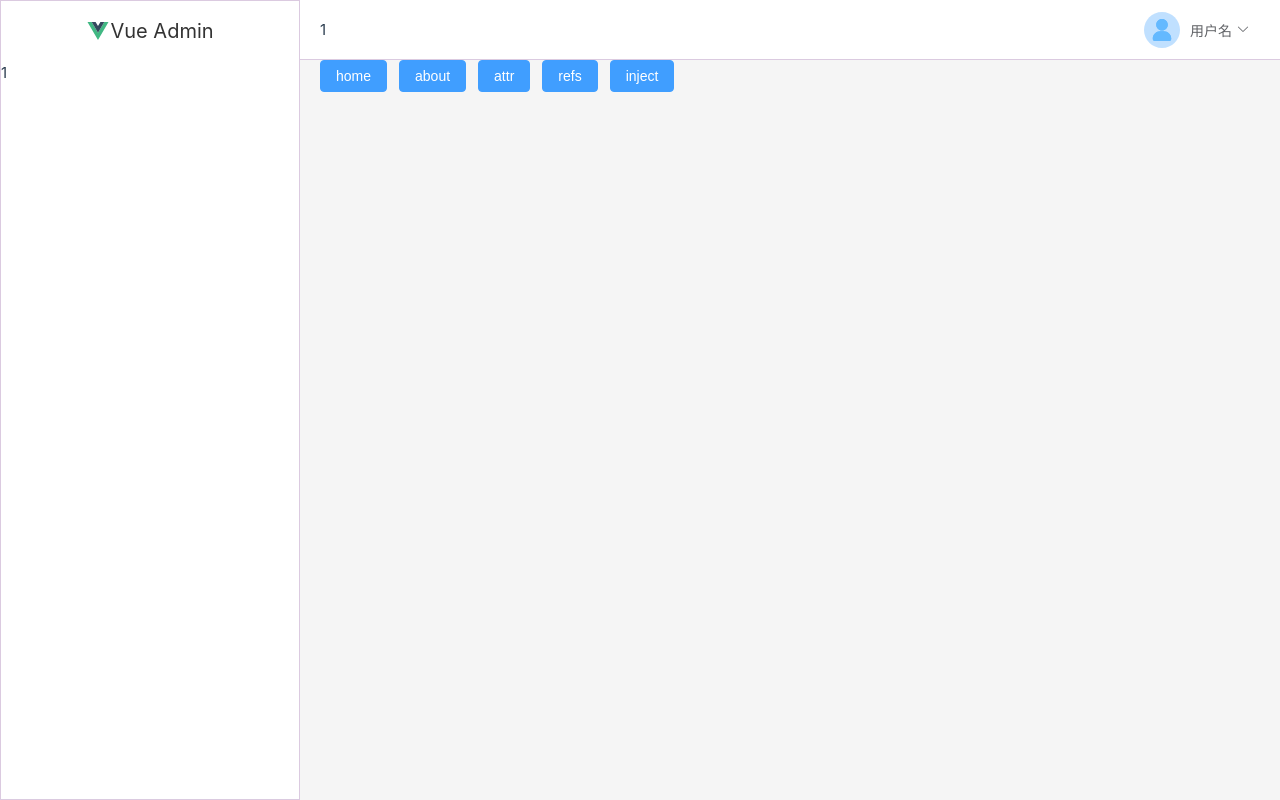
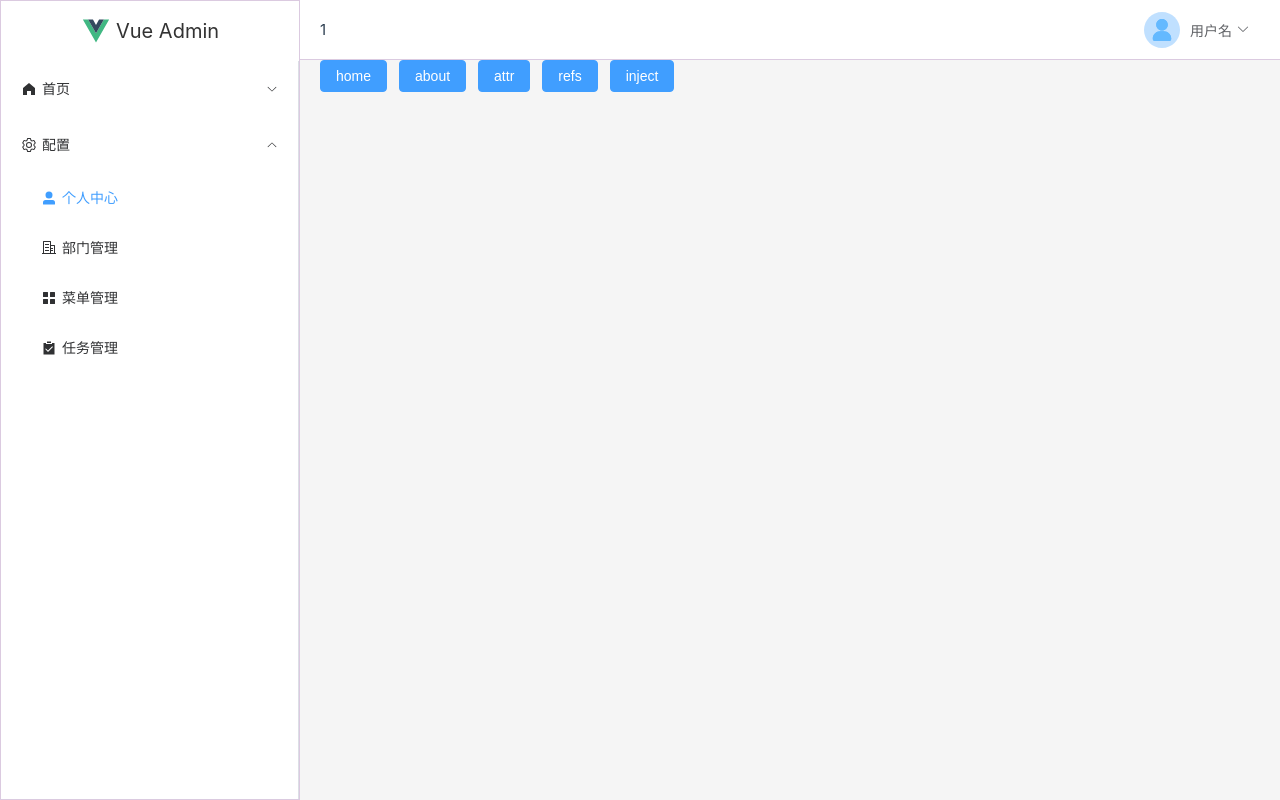
Before and after one commit to ykshang/vueDemo, a Vue app in the folder demo/: page / in a window 1280 px wide. Built offline with nearby package versions, Linux system fonts and the light colour scheme; no server answers.

Commit message:
feat: 完成菜单的初步封装

```diff
--- a/demo/src/views/Layout/Aside/Aside.vue
+++ b/demo/src/views/Layout/Aside/Aside.vue
@@ -4,21 +4,24 @@
       <IconVue class="icon" />
       Vue Admin
     </div>
-    <div class="menu">1</div>
+    <MenuLayout></MenuLayout>
   </div>
 </template>
 
 <script setup lang="ts">
 import { IconVue } from '@/components/icons'
+import MenuLayout from '@/views/Layout/Menu/Menu.vue'
 
 defineOptions({
   name: 'AsideLayout',
 })
+
 </script>
 <style lang="scss" scoped>
 .aside {
   display: flex;
   flex-direction: column;
+
   .title {
     height: 60px;
     line-height: 60px;
@@ -27,11 +30,17 @@ defineOptions({
     color: #333;
     display: flex;
     margin: auto;
+    display: flex;
+    justify-items: center;
+    align-items: center;
+
     .icon {
-      width: 24px;
+      width: 30px;
       height: auto;
+      margin-right: 5px;
     }
   }
+
   .menu {
     flex: 1;
   }
--- a/demo/src/views/Layout/Header/Header.vue
+++ b/demo/src/views/Layout/Header/Header.vue
@@ -7,8 +7,8 @@
 </template>
 
 <script setup lang="ts">
-// import TogglerTheme from './TogglerTheme/TogglerTheme.vue'
-import UserAvatar from './UserAvatar/Index.vue'
+// import TogglerTheme from './TogglerTheme.vue'
+import UserAvatar from './UserAvatar.vue'
 defineOptions({
   name: 'HeaderLayout',
 })
--- /dev/null
+++ b/demo/src/views/Layout/Menu/Menu.vue
@@ -0,0 +1,43 @@
+<template>
+  <el-menu class="menu" default-active="2-1" @open="handleOpen" @close="handleClose">
+    <el-sub-menu v-for="menu1 in menuData" :index="menu1.index" :key="menu1.index">
+      <template #title>
+        <component class="menu_icon" :is="menu1.icon"></component>
+        <span class="menu_title">{{ menu1.title }}</span>
+      </template>
+      <el-menu-item v-for="menu2 in menu1.subMenu" :index="menu2.index" :key="menu2.index">
+        <component class="menu_icon" :is="menu2.icon"></component>
+        <span class="menu_title">{{ menu2.title }}</span>
+      </el-menu-item>
+    </el-sub-menu>
+  </el-menu>
+</template>
+
+<script lang="ts" setup>
+import menuData from './menu-data'
+defineOptions({
+  name: 'MenuLayout',
+})
+
+const handleOpen = (key: string, keyPath: string[]) => {
+  console.log(key, keyPath)
+}
+const handleClose = (key: string, keyPath: string[]) => {
+  console.log(key, keyPath)
+}
+</script>
+<style lang="scss" scoped>
+.menu {
+  flex: 1;
+
+  .menu_icon {
+    width: 16px;
+    height: auto;
+    margin-right: 5px;
+  }
+
+  ::deep(.el-sub-menu__title) {
+    font-size: 20px;
+  }
+}
+</style>
--- /dev/null
+++ b/demo/src/views/Layout/Menu/menu-data.ts
@@ -0,0 +1,56 @@
+import {
+  Checked,
+  HomeFilled,
+  Menu,
+  OfficeBuilding,
+  Setting,
+  DataAnalysis,
+  UserFilled,
+} from '@element-plus/icons-vue'
+
+export default [
+  {
+    index: '1',
+    title: '首页',
+    icon: HomeFilled,
+    subMenu: [
+      {
+        index: '1-1',
+        title: '首页1',
+        icon: HomeFilled,
+      },
+      {
+        index: '1-2',
+        title: '看板',
+        icon: DataAnalysis,
+      },
+    ],
+  },
+  {
+    index: '2',
+    title: '配置',
+    icon: Setting,
+    subMenu: [
+      {
+        index: '2-1',
+        title: '个人中心',
+        icon: UserFilled,
+      },
+      {
+        index: '2-2',
+        title: '部门管理',
+        icon: OfficeBuilding,
+      },
+      {
+        index: '2-3',
+        title: '菜单管理',
+        icon: Menu,
+      },
+      {
+        index: '2-4',
+        title: '任务管理',
+        icon: Checked,
+      },
+    ],
+  },
+]
```
Also changed, not shown: demo/src/views/Layout/Header/TogglerTheme.vue (renamed from demo/src/views/Layout/Header/TogglerTheme/TogglerTheme.vue), demo/src/views/Layout/Header/UserAvatar.vue (renamed from demo/src/views/Layout/Header/UserAvatar/Index.vue).
